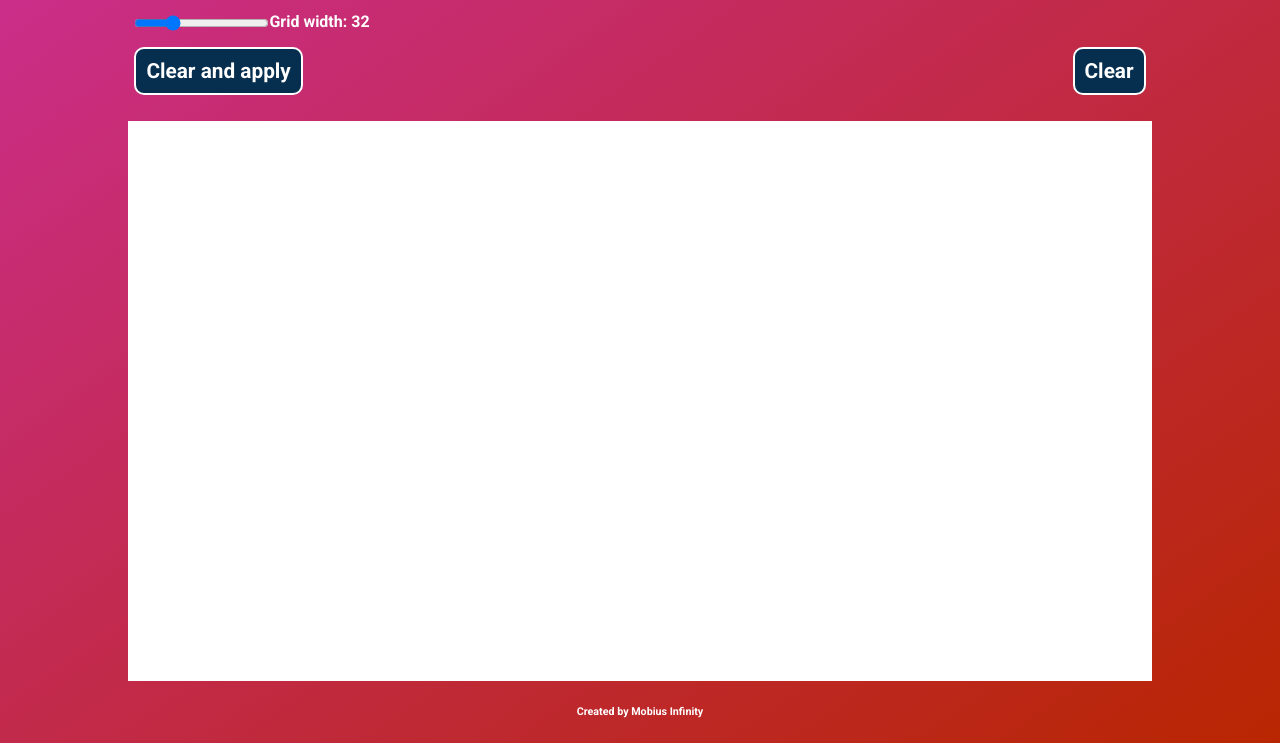
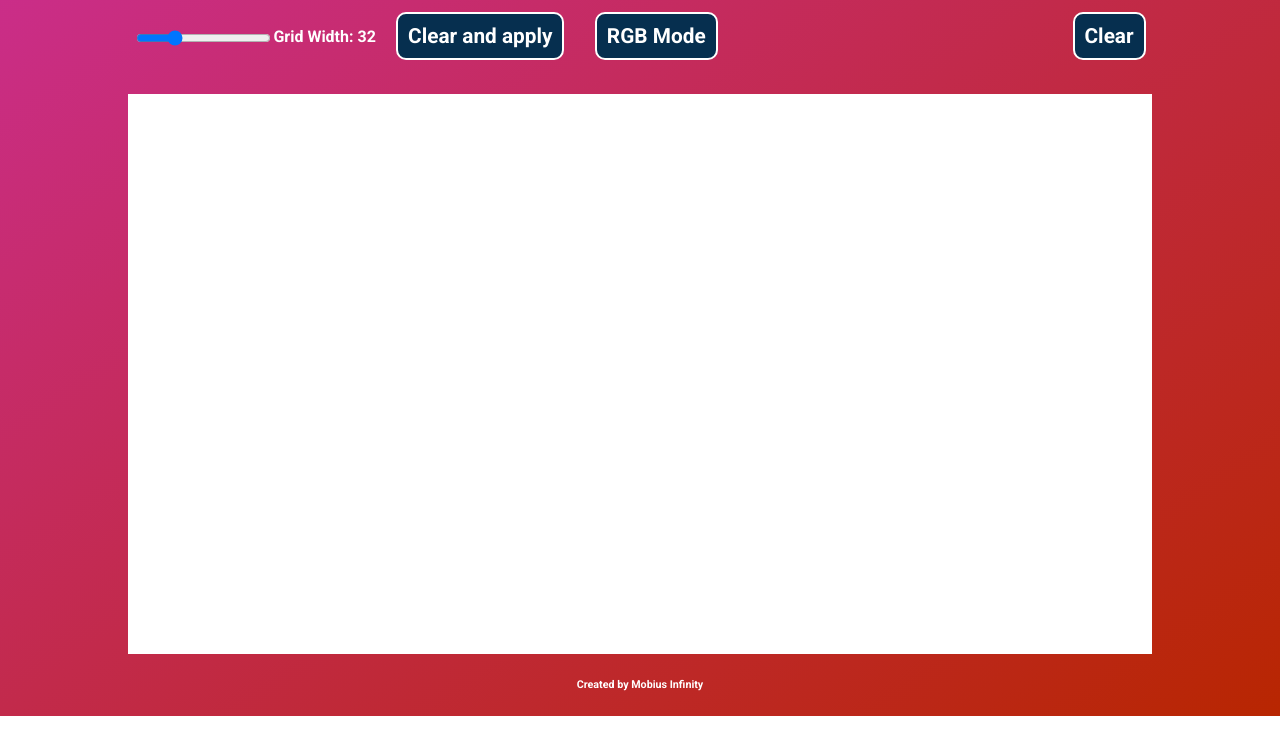
Before and after one commit to MobiusInfinity1000/etch-a-sketch, a plain HTML site: page index.html in a window 1280 px wide. Shown: the part 149-892 px from the top of the page. After the commit the page ends 865 px from the top, so only its background shows below. Drawn offline with Linux system fonts and the light colour scheme.

Commit message:
Adjust Controller container CSS, add Rainbow mode button (no JS)

```diff
--- a/etch-a-sketch.js
+++ b/etch-a-sketch.js
@@ -8,12 +8,10 @@ let gridSize = parseInt(slider.value,10);
 
 
 //update slider value on load
-output.innerHTML = slider.value;
+output.innerHTML = "Grid Width: " + slider.value;
 
 // Update the current slider value (each time you drag the slider handle)
-slider.oninput = function() {
-    output.innerHTML = this.value;
-  }
+
 
 
 function addElement() {
@@ -28,10 +26,8 @@ function addElement() {
 }
 
 function changeGridSize(){
-    gridContainer.innerHTML = '';
+    gridContainer.innerHTML = ''; //clear grid Container before adding new divs
     let gridSize = parseInt(slider.value,10);
-    console.log(gridSize*gridSize);
-    console.log(typeof Math.pow(gridSize,2));
     for (let i=1; i<=Math.pow(gridSize,2); i++){
         addElement();
 
@@ -52,6 +48,11 @@ function addElementLoop(){
 document.body.onload = addElementLoop;
 
 //EVENT LISTENERS
+
+slider.oninput = function() {
+    output.innerHTML = "Grid Width: " + this.value;
+  }
+
 //clear button functionality
 clearButton.addEventListener("click", () => {
     const gridDivs = document.getElementById("grid-container").querySelectorAll(".grid-element");
--- a/index.html
+++ b/index.html
@@ -12,8 +12,9 @@
     <div id ="title"><h1>Etch-a-sketch</h1></div>
     <div id ="controller-container" class = "controller-container">
         <input class = "slider" id = "slider" type="range" min="10" max="100" value="32">
-        <p>Grid width: <span id="sliderVal"></span></p>
+        <div id="sliderVal">Grid width:</div>
         <button class = "controller" id = "changeGridButton">Clear and apply</button>
+        <button class = "controller" id = "rainbowButton">RGB Mode</button>
         <button class = "controller" id = "clearButton">Clear</button>
     </div>
     <div id ="grid-container" class="container"></div>
--- a/styles.css
+++ b/styles.css
@@ -38,7 +38,8 @@ h1{
 
 #controller-container{
     margin:auto;
-    margin-bottom: 6vh;
+    margin-bottom: 1vh;
+    margin-top:2vh;
     display: block;
     position: relative;
     margin-right: 10%;
@@ -63,27 +64,39 @@ h1{
 
 #clearButton{
     float: right;
+
+}
+
+#rainbowButton{
+    margin-left:3%;
 }
 
 #changeGridButton{
     float:left;
 }
 
+#sliderVal{
+    float: left;
+    margin-top:1.5%;
+    margin-right: 2%;
+
+}
+
+
 .slider{
-    margin: auto;
     cursor: pointer;
     /* padding:13px 30px 13px 30px; */
     border-style: solid;
     border-color: white;
     float: left;
-    font-size:1.3em;
-    border-radius: 10px;
+    margin-top:1.5%;
+
 }
+
 
 .controller:hover{
     background-color: #009DF9;
     transition: 0.3s;
-    mouse
 }
 
 #footer{
```
